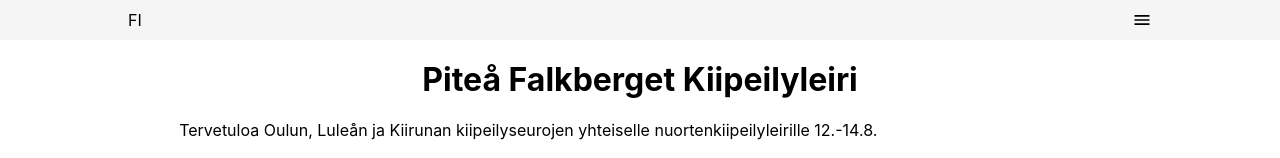
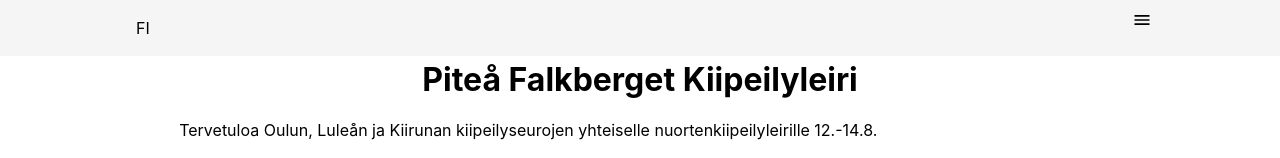
Before and after one commit to pyrybjork/falkberget2022, a React (Create React App) app: page / in a window 1280 px wide. Shown: the top 158 px of the page. Built offline with nearby package versions, Linux system fonts and the light colour scheme.

Commit message:
increase language selector click target

```diff
--- a/src/App.css
+++ b/src/App.css
@@ -66,6 +66,11 @@ body {
 
 .hamburger_menu > li {
   padding: 2px 0px;
+  font-size: larger;
+}
+
+.language_selector {
+  padding: 8px;
 }
 
 /* -- Content -- */
```
